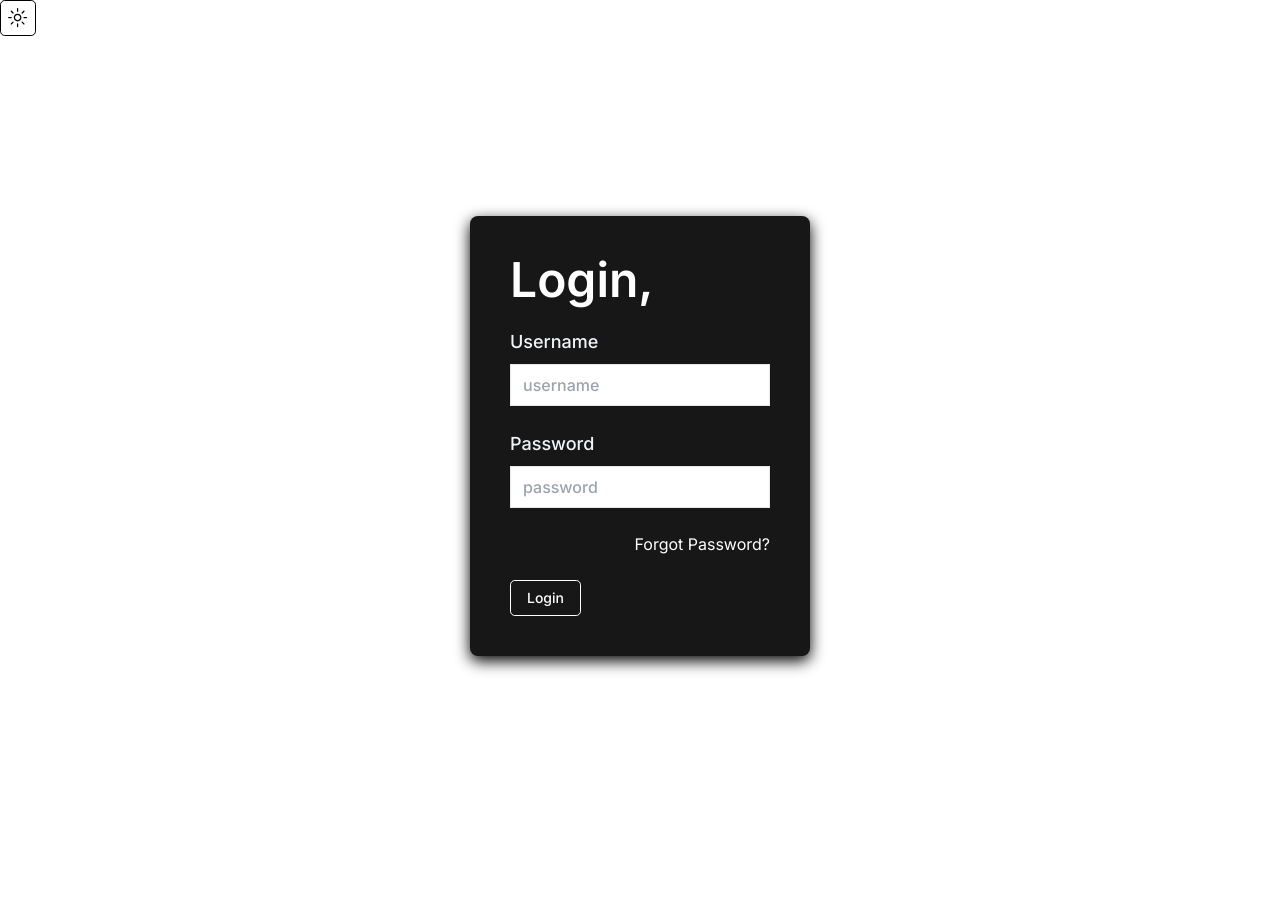
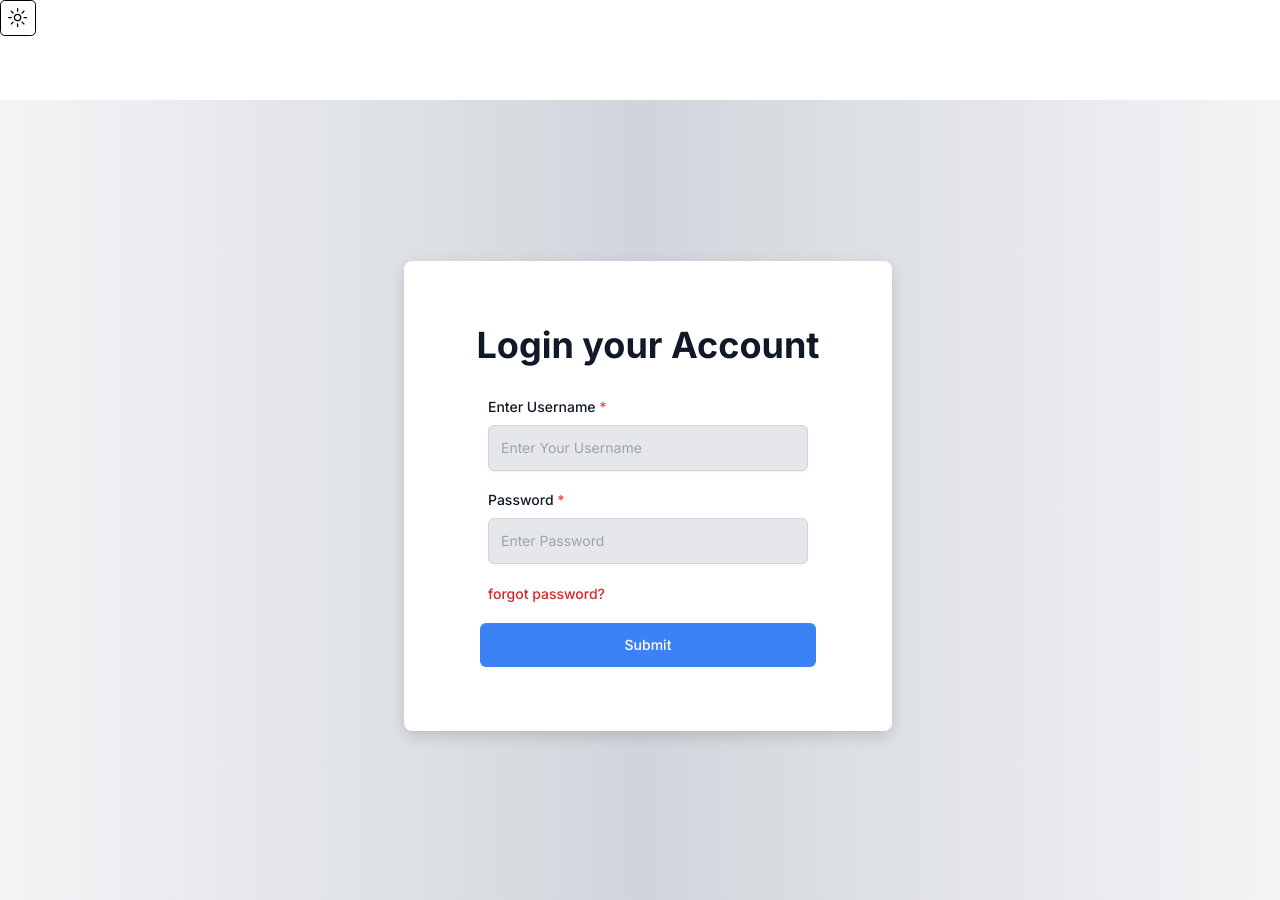
Before and after one commit to PriyanshChaudhari/lms, a Next.js app: page /login in a window 1280 px wide. Before the commit the page ends 836 px from the top, so only its background shows below. Built offline with nearby package versions, Linux system fonts and the light colour scheme.

Commit message:
Update page.tsx

```diff
--- a/src/app/login/page.tsx
+++ b/src/app/login/page.tsx
@@ -1,7 +1,8 @@
 "use client"
 import { Button } from '@/components/ui/button'
 import Link from 'next/link'
-import React from 'react'
+import React, { useState, ChangeEvent } from 'react'
+
 
 
 const LoginPage = () => {
@@ -10,55 +11,92 @@ const LoginPage = () => {
         password: ""
     })
 
-    const onLogin = async () => {
+    const handleSubmit = async (e: React.FormEvent) => {
+        e.preventDefault();
+    }
 
+    const handleChange = (e: ChangeEvent<HTMLInputElement>) => {
+        setUser({
+            ...user,
+            [e.target.name]: e.target.value,
+        });
     }
+
     return (
-        <div className="flex items-center justify-center min-h-screen  dark:bg-gradient-to-r dark:from-slate-900 via-slate-500 to-slate-900">
-            <div className="bg-neutral-900 p-10 rounded-[0.5rem] shadow-custom shadow-blue-800">
-                <form className="space-y-6 text-white">
-                    <div className='text-5xl font-semibold'>Login,</div>
-                    <div>
-                        <label className="block mb-2 text-lg font-medium text-slate-100" htmlFor="username">
-                            Username
+
+        <div className="font-rubik flex justify-center items-center min-h-screen bg-gradient-to-r from-gray-100 via-gray-300 to-gray-100 dark:from-slate-900 dark:via-slate-500 dark:to-slate-900" style={{ paddingTop: '2rem', marginTop: '4rem' }}>
+
+                <div className='flex-row flex-wrap justify-center my-auto '>
+                    <div className="flex-row dark:bg-neutral-900 dark:shadow-blue-800 rounded-[0.5rem] shadow-custom dark:shadow-custom bg-[#ffffff] sm:m-2" style={{ position: 'relative', padding: '4rem', width: '100%', minWidth: '20rem', marginBottom: '3rem' }}>
+                        <div className="head text-xl sm:text-4xl  font-bold flex justify-center mb-8 text-gray-900 dark:text-gray-200">
+                            Login your Account
+                        </div>
+
+                        <div className="sub-head text-sm flex-col flex-wrap">
+                            <div style={{ maxWidth: '20rem', margin: '0 auto' }}>
+                                <div style={{ marginBottom: '1.2rem' }}>
+                                    <label htmlFor="fname" className='text-gray-900 dark:text-gray-200' style={{ display: 'block', fontSize: '0.875rem', fontWeight: '500',  marginBottom: '0.5rem' }}>
+                                        Enter Username <span style={{ color: '#ef4444' }}>*</span>
                                     </label>
                                     <input
-                            className="w-full px-3 py-2 border rounded-lg text-black font-medium focus:outline-none focus:ring-1 focus:ring-slate-200 focus:border-transparent"
                                         type="text"
+                                        id="fname"
+                                        className='bg-gray-200 dark:bg-gray-300 text-gray-900'
                                         name="username"
-                            id="username"
                                         value={user.username}
-                            onChange={(e) => setUser({ ...user, username: e.target.value })}
-                            placeholder='username'
+                                        onChange={handleChange}
+                                        style={{ width: '100%', padding: '0.75rem', border: '1px solid #d1d5db', borderRadius: '0.375rem', boxShadow: '0 1px 2px rgba(0, 0, 0, 0.05)', fontSize: '0.875rem', outline: 'none', transition: 'border-color 0.15s ease-in-out, box-shadow 0.15s ease-in-out' }}
+                                        placeholder="Enter Your Username"
                                         required
                                     />
                                 </div>
-                    <div>
-                        <label className="block mb-2 text-lg font-medium text-slate-100" htmlFor="password">
-                            Password
+
+
+                                <div style={{ marginBottom: '1.2rem' }}>
+                                    <label htmlFor="lname" className='text-gray-900 dark:text-gray-200' style={{ display: 'block', fontSize: '0.875rem', fontWeight: '500', marginBottom: '0.5rem' }}>
+                                        Password  <span style={{ color: '#ef4444' }}>*</span>
                                     </label>
                                     <input
-                            className="w-full px-3 py-2 border rounded-lg text-black font-medium focus:outline-none focus:ring-1 focus:ring-slate-200 focus:border-transparent"
                                         type="password"
+                                        id="password"
                                         name="password"
-                            id="password"
+                                        className='bg-gray-200 dark:bg-gray-300 text-gray-900'
                                         value={user.password}
-                            onChange={(e) => setUser({ ...user, password: e.target.value })}
-                            placeholder='password'
+                                        onChange={handleChange}
+                                        style={{ width: '100%', padding: '0.75rem', border: '1px solid #d1d5db', borderRadius: '0.375rem', boxShadow: '0 1px 2px rgba(0, 0, 0, 0.05)', fontSize: '0.875rem', outline: 'none', transition: 'border-color 0.15s ease-in-out, box-shadow 0.15s ease-in-out' }}
+                                        placeholder="Enter Password"
                                         required
                                     />
+
                                 </div>
-                    <div className='text-right hover:text-slate-400'>
-                        <Link href='/forgot-password'>Forgot Password?</Link>
+
+                                <div style={{ marginBottom: '1.2rem' }}>
+                                    <Link href='/forgot-password' className='text-red-600 text-right font-medium'>forgot password?</Link>
+
                                 </div>
-                    <div className="flex items-center justify-between">
-                        <Button onClick={onLogin} variant="outline" type="submit" className='transition-all duration-300 ease-in-out'>
-                            Login
-                        </Button>
+
+
                             </div>
-                </form>
-            </div >
-        </div >
+
+
+
+                            <div className='mt-2 mx-3'>
+                                <button
+                                  className='bg-blue-500'
+                                    type="submit"
+                                   onClick={handleSubmit}
+                                    style={{ width: '100%', padding: '0.75rem', color: '#ffffff', borderRadius: '0.375rem', fontSize: '0.875rem', fontWeight: '500', cursor: 'pointer', transition: 'background-color 0.2s ease-in-out' }}
+                                >
+                                    Submit
+                                </button>
+                            </div>
+
+                        </div>
+                    </div>
+
+
+                </div>
+            </div>
 
     )
 }
```
Lines whose indentation alone changed are shown as unchanged.
